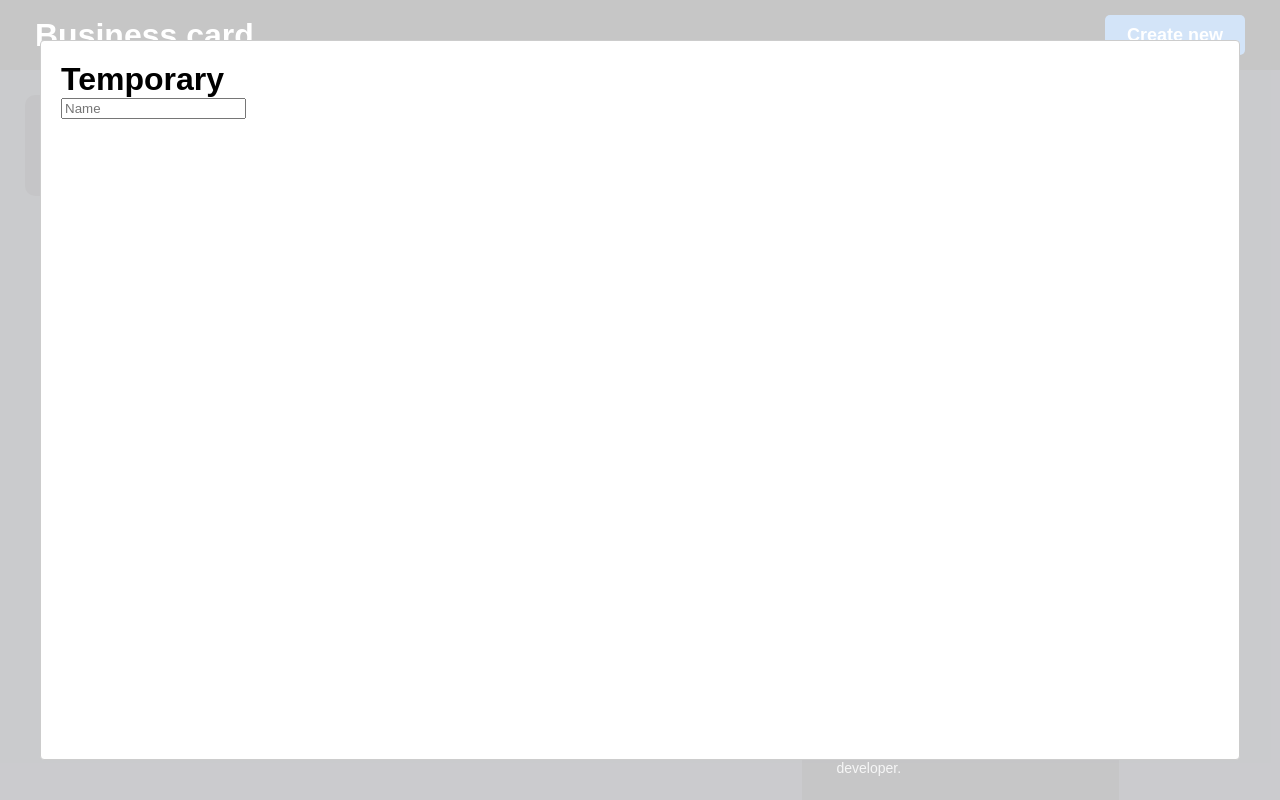
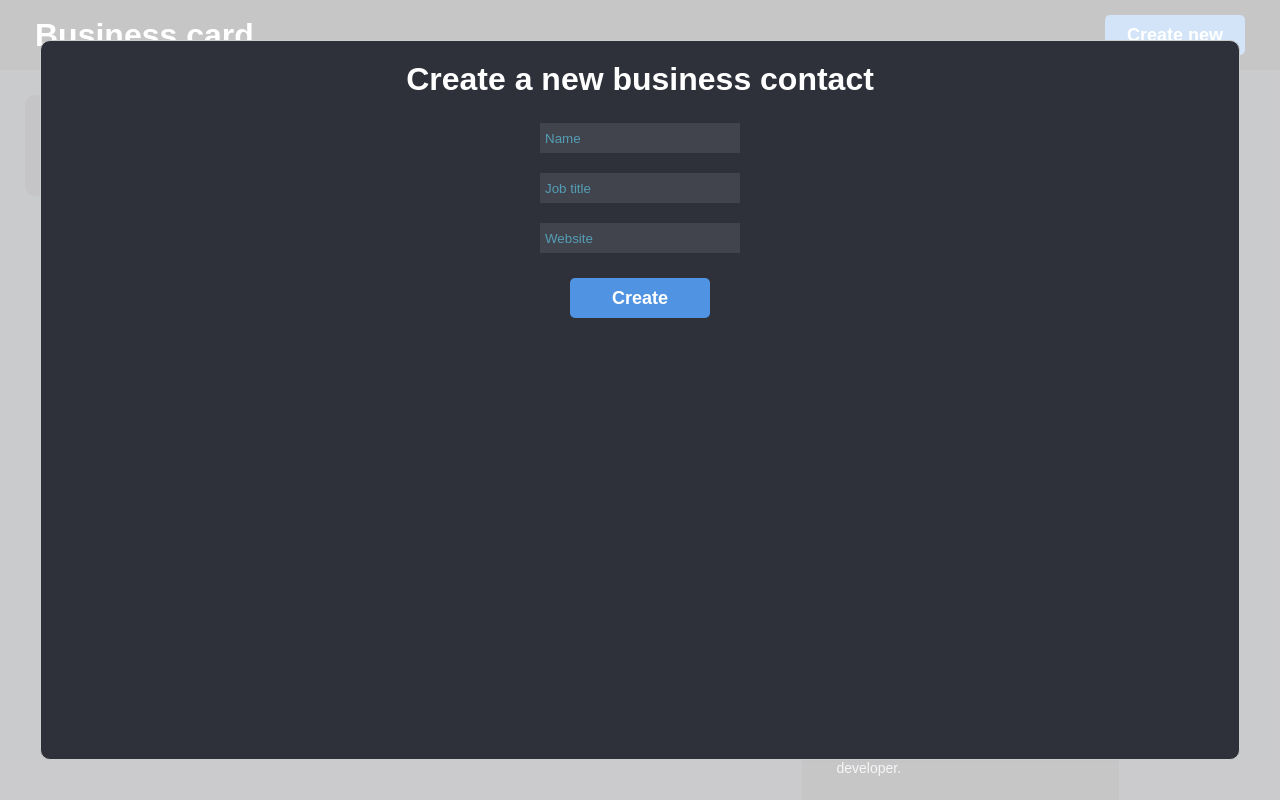
Before and after one commit to cph-mtnl/web-1-business-card, a React (Vite) app: page / in a window 1280 px wide. Both pictures are taken after a click on the button "Create new". Shown: the top 800 px of the page. Built offline with nearby package versions, Linux system fonts and the light colour scheme.

Commit message:
preperation for week 46

```diff
--- /dev/null
+++ b/src/components/atoms/MyButton.jsx
@@ -0,0 +1,9 @@
+import styles from "./MyButton.module.css";
+
+export default function MyButton({ text, onClick }) {
+  return (
+    <button onClick={onClick} className={styles.button}>
+      {text}
+    </button>
+  );
+}
--- /dev/null
+++ b/src/components/atoms/MyButton.module.css
@@ -0,0 +1,11 @@
+.button {
+  color: white;
+  background-color: #5093e2;
+  width: 140px;
+  height: 40px;
+  border-radius: 5px;
+  border: none;
+  font-size: 18px;
+  font-weight: bold;
+  cursor: pointer;
+}
--- a/src/components/mainpage/details/DetailsFooter.jsx
+++ b/src/components/mainpage/details/DetailsFooter.jsx
@@ -1,5 +1,5 @@
 import styles from "./DetailsFooter.module.css";
-import SocialButton from "./SocialButton.jsx";
+import SocialButton from "./SocialButton";
 
 const DetailsFooter = () => {
   const data = [
--- a/src/components/shared/CreateBusinessCard.jsx
+++ b/src/components/shared/CreateBusinessCard.jsx
@@ -1,12 +1,23 @@
 import Modal from "react-modal";
 import { useState } from "react";
+import styles from "./CreateBusinessCard.module.css";
+import MyButton from "../atoms/MyButton";
 
 export default function CreateBusinessCard({ showModal, closeModal }) {
   const [name, setName] = useState("");
+  const [job, setJob] = useState("");
+  const [website, setWebsite] = useState("");
 
   const updateName = (event) => {
-    console.log(event.target.value);
     setName(event.target.value);
+  };
+
+  const updateJob = (event) => {
+    setJob(event.target.value);
+  };
+
+  const updateWebsite = (event) => {
+    setWebsite(event.target.value);
   };
 
   return (
@@ -14,8 +25,11 @@ export default function CreateBusinessCard({ showModal, closeModal }) {
       isOpen={showModal}
       onRequestClose={closeModal}
       contentLabel="Create new business card"
+      className={styles.modal}
     >
-      <h1>Temporary</h1>
+      <div className={`${styles.defaultFlex} ${styles.container}`}>
+        <h1>Create a new business contact</h1>
+        <div className={styles.defaultFlex}>
           <input
             type="text"
             placeholder="Name"
@@ -23,6 +37,23 @@ export default function CreateBusinessCard({ showModal, closeModal }) {
             value={name}
             onChange={updateName}
           />
+          <input
+            type="text"
+            placeholder="Job title"
+            name="job"
+            value={job}
+            onChange={updateJob}
+          />
+          <input
+            type="text"
+            placeholder="Website"
+            name="name"
+            value={website}
+            onChange={updateWebsite}
+          />
+        </div>
+        <MyButton text="Create" />
+      </div>
     </Modal>
   );
 }
--- /dev/null
+++ b/src/components/shared/CreateBusinessCard.module.css
@@ -0,0 +1,48 @@
+.modal {
+  position: absolute;
+  inset: 40px;
+  border: 1px solid rgb(204, 204, 204);
+  background: #2e313a;
+  overflow: auto;
+  border-radius: 10px;
+  outline: none;
+  padding: 20px;
+}
+
+.container {
+  height: 100%;
+}
+
+.defaultFlex {
+  display: flex;
+  align-items: center;
+  flex-direction: column;
+}
+
+.container > h1 {
+  margin-bottom: 15px;
+}
+
+.container input {
+  background: #41444d;
+  color: white;
+  border: none;
+  margin: 10px 0px;
+  height: 30px;
+  width: 200px;
+  padding: 5px;
+}
+
+.container input:focus {
+  outline: 1px solid #61dafb;
+  box-shadow: 0 0 10px #719ece;
+}
+
+.container input::placeholder {
+  color: #61dafb;
+  opacity: 0.6;
+}
+
+.container button {
+  margin-top: 15px;
+}
--- a/src/components/shared/TheHeader.jsx
+++ b/src/components/shared/TheHeader.jsx
@@ -1,6 +1,7 @@
 import { useState } from "react";
 import styles from "./TheHeader.module.css";
 import CreateBusinessCard from "./CreateBusinessCard";
+import MyButton from "../atoms/MyButton";
 
 export default function TheHeader() {
   const [showModal, setShowModal] = useState(false);
@@ -16,9 +17,7 @@ export default function TheHeader() {
   return (
     <header className={styles.header}>
       <h1>Business card</h1>
-      <button onClick={handleClick} className={styles.button}>
-        Create new
-      </button>
+      <MyButton text="Create new" onClick={handleClick} />
       <CreateBusinessCard showModal={showModal} closeModal={closeModal} />
     </header>
   );
--- a/src/main.css
+++ b/src/main.css
@@ -8,6 +8,7 @@ body {
   background-color: #2e313a;
 }
 
+h1,
 h2,
 h4,
 p {
```
Lines whose indentation alone changed are shown as unchanged.
